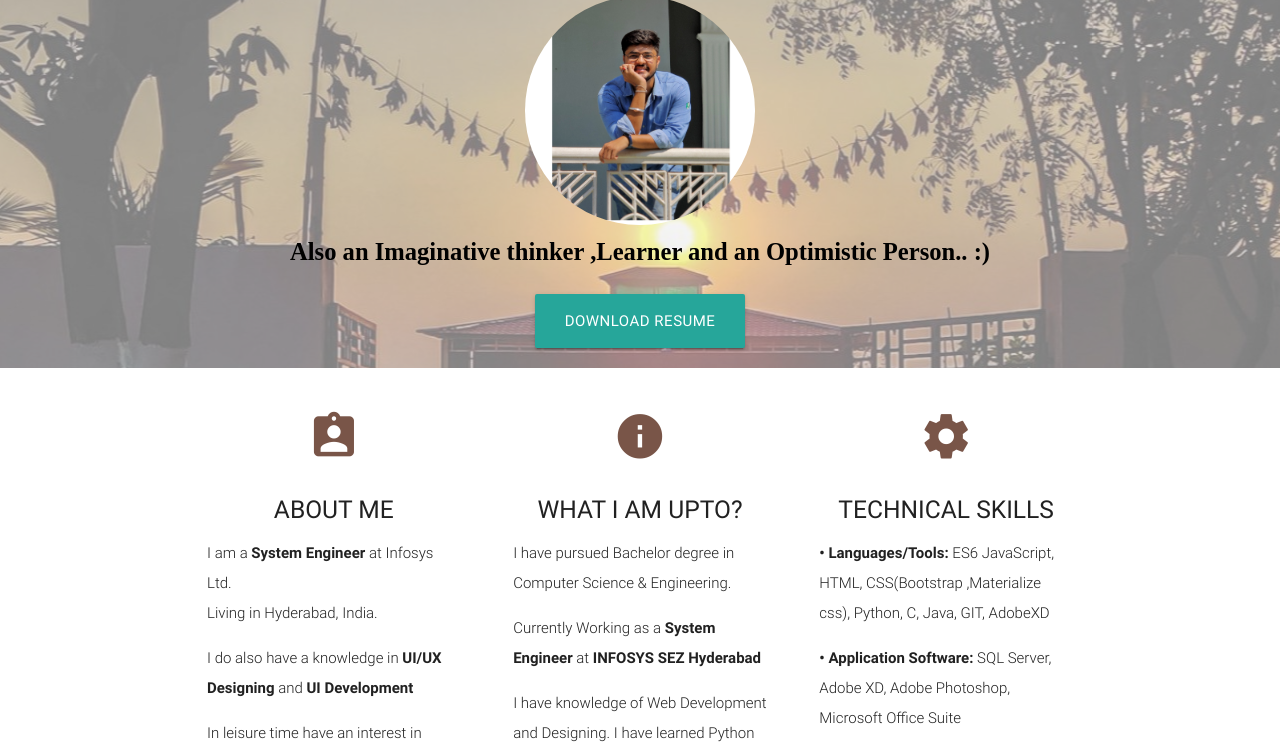
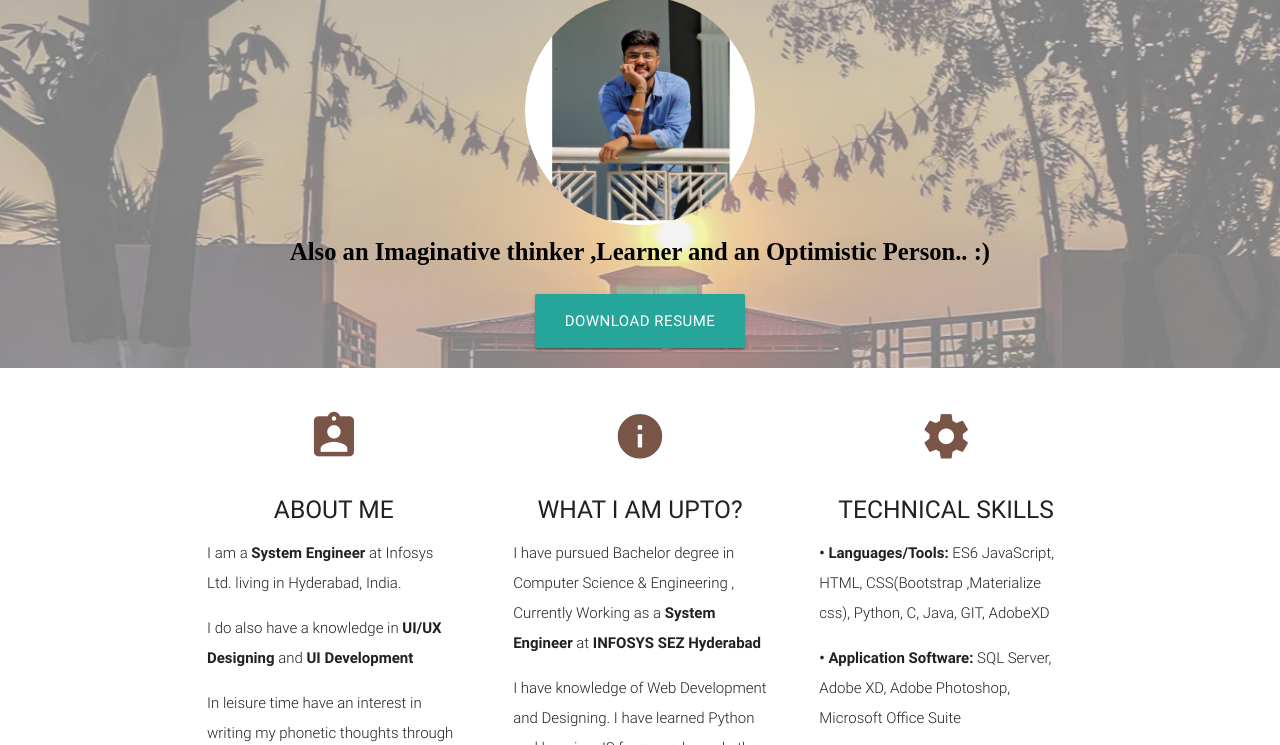
Before and after one commit to animeshbasak/animeshbasak.github.io, a plain HTML site: page index.html in a window 1280 px wide. Shown: the part 171-916 px from the top of the page. Drawn offline with nearby package versions, Linux system fonts and the light colour scheme; some packages are replaced by stand-ins of ours; a web font is replaced by a local one.

Commit message:
Update index.html

```diff
--- a/index.html
+++ b/index.html
@@ -71,7 +71,7 @@
             <h2 class="center brown-text"><i class="material-icons">assignment_ind</i></h2>
            <h5 class="center">ABOUT  ME</h5>
 
-            <p class="light">I am a <b>System Engineer </b>at Infosys Ltd.<br> Living in Hyderabad, India. </p>
+            <p class="light">I am a <b>System Engineer </b>at Infosys Ltd. living in Hyderabad, India. </p>
             <p class="light">I do also have a knowledge in <b>UI/UX Designing</b> and <b>UI Development</b></p>
 						<p class="light">In leisure time have an interest in writing my phonetic thoughts through poetry
                   <a href="https://livingasanimesh.blogspot.in" title="Blogpot" rel="nofollow" target="_blank"><i class="fa fa-rss" aria-hidden="true"style="font-size:20px;color:black"></i></a>&nbsp;&nbsp;
@@ -86,8 +86,7 @@
             <h2 class="center brown-text"><i class="material-icons">info</i></h2>
             <h5 class="center">WHAT I AM UPTO?</h5>
 
-            <p class="light">I have pursued Bachelor degree in Computer Science & Engineering.</p>
-            <p class="light">Currently Working as a <b>System Engineer</b> at <b>INFOSYS SEZ Hyderabad</b></p>
+            <p class="light">I have pursued Bachelor degree in Computer Science & Engineering , Currently Working as a <b>System Engineer</b> at <b>INFOSYS SEZ Hyderabad</b></p>
 		<p class="light">I have knowledge of Web Development and Designing. I have learned Python and learning JS frameworks and other Web Development Tools. </p>
             <p class="light">My main area of interest is Web Development and i have keen interest in learning new things.</p>
           </div>
```
